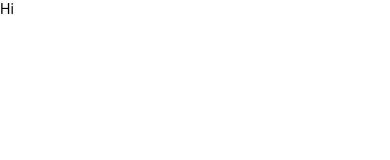
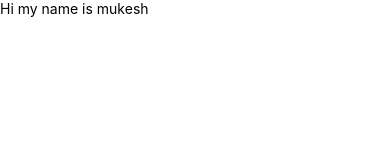
Before and after one commit to Abhi25786/Ci-CD, a React Native app: screen / in a window 390 px wide. Shown: the top 160 px of the page. Built offline with nearby package versions, Linux system fonts and the light colour scheme.

Commit message:
name chanes

```diff
--- a/App.tsx
+++ b/App.tsx
@@ -4,7 +4,7 @@ import React from 'react'
 const App = () => {
   return (
     <View>
-      <Text>Hi</Text>
+      <Text>Hi my name is mukesh </Text>
     </View>
   )
 }
```
Also changed, not shown: 1 other file (tests, documents, lock files or other folders).
